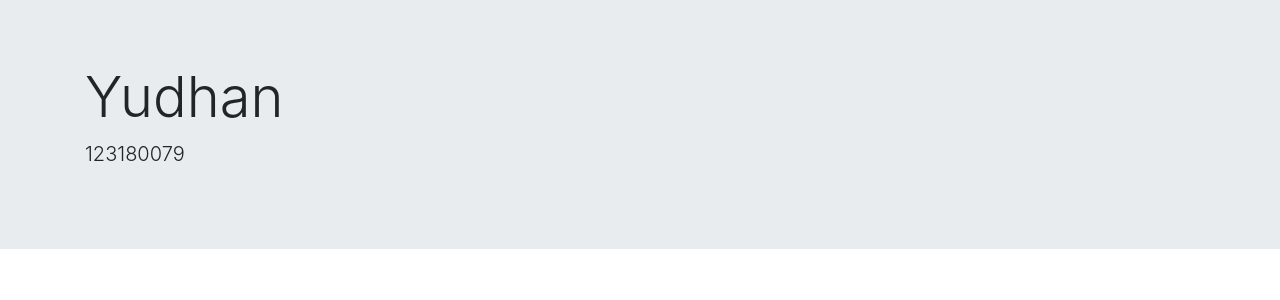
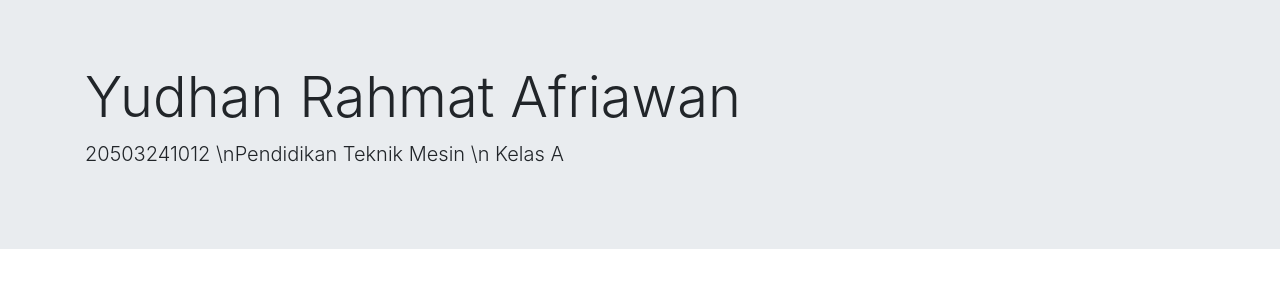
Before and after one commit to widyaluhur/pelatihan_web, a CodeIgniter app: page /database/ in a window 1280 px wide. Shown: the part 56-356 px from the top of the page. Run offline with CodeIgniter, Linux system fonts and the light colour scheme; some libraries are stand-ins or nearby versions.

Commit message:
third-commit

```diff
--- a/application/controllers/Home.php
+++ b/application/controllers/Home.php
@@ -1,7 +1,7 @@
  <?php
    class Home extends CI_Controller
    {
-      public function index($nama = 'Yudhan')
+      public function index($nama = 'Yudhan Rahmat Afriawan')
       {
          $data['judul'] = 'Halaman Home';
          $data['nama'] = $nama;
--- a/application/views/home/index.php
+++ b/application/views/home/index.php
@@ -1,6 +1,6 @@
 <div class="jumbotron jumbotron-fluid">
     <div class="container">
         <h1 class="display-4"><?= $nama; ?></h1>
-        <p class="lead">123180079</p>
+        <p class="lead">20503241012 \nPendidikan Teknik Mesin \n Kelas A</p>
     </div>
 </div>
```
